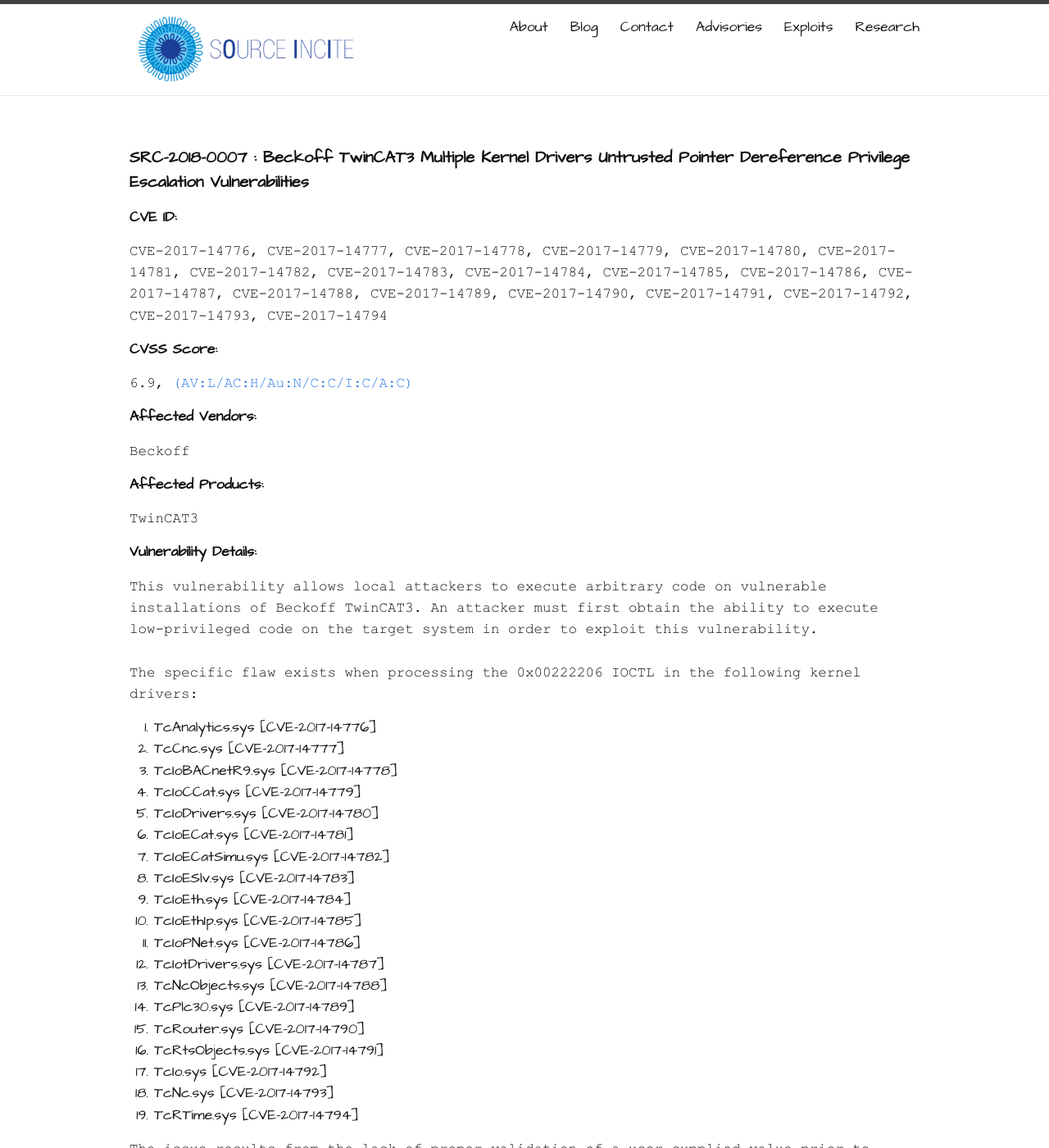
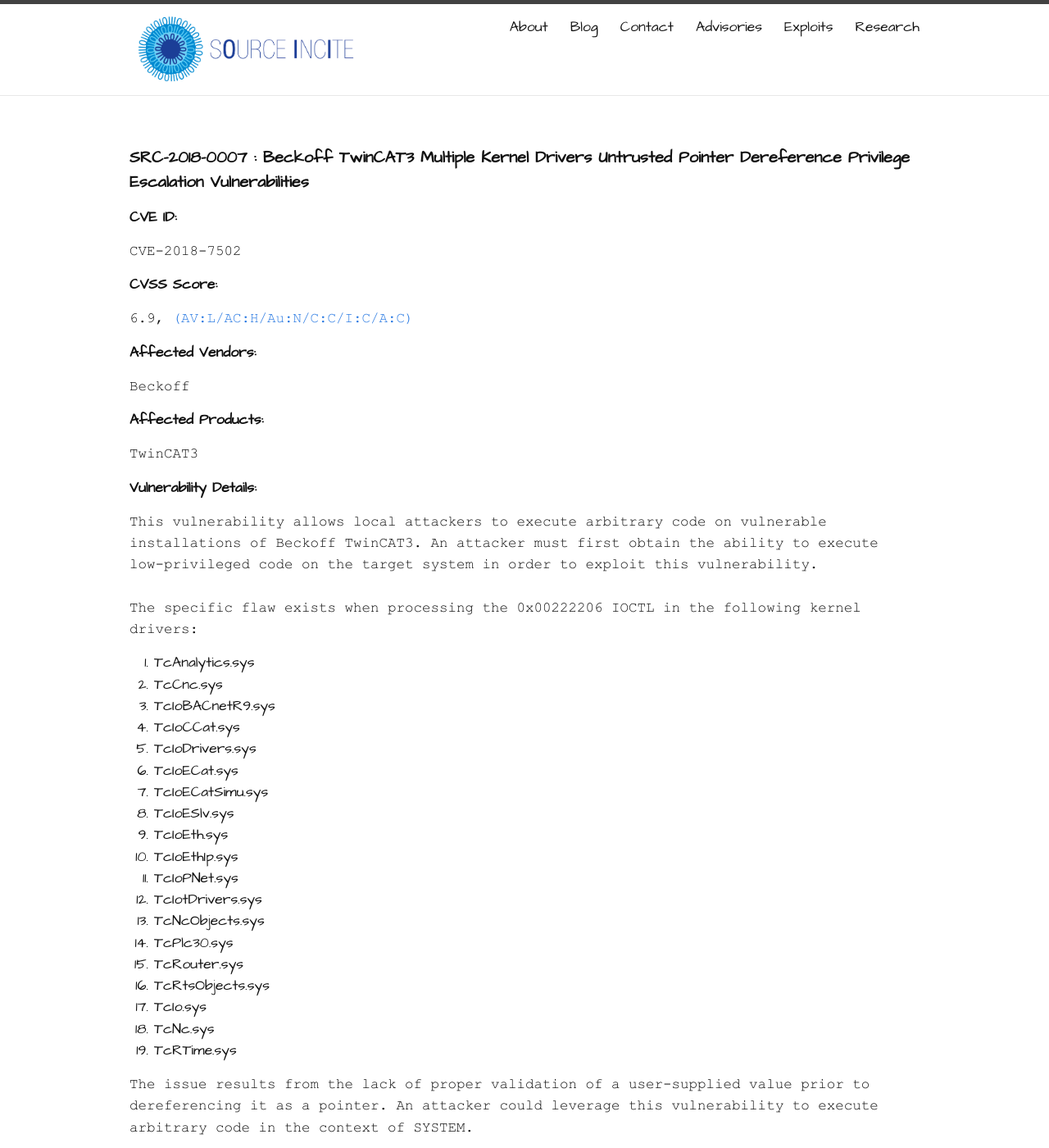
Before and after one commit to sourceincite/sourceincite.github.io, a Jekyll site: the page built from advisories/src-2018-0007.md, in a window 1280 px wide and 1400 px high. Shown: the whole window at 82% size. Built offline with Jekyll 4.4.1, drawn with Linux system fonts in a browser that asks for light colours.

Commit message:
updated an older advisory

```diff
--- a/advisories/src-2018-0007.md
+++ b/advisories/src-2018-0007.md
@@ -3,7 +3,7 @@
 permalink: /advisories/src-2018-0007/
 id: SRC-2018-0007
 atitle: Beckoff TwinCAT3 Multiple Kernel Drivers Untrusted Pointer Dereference Privilege Escalation Vulnerabilities
-CVE: CVE-2017-14776, CVE-2017-14777, CVE-2017-14778, CVE-2017-14779, CVE-2017-14780, CVE-2017-14781, CVE-2017-14782, CVE-2017-14783, CVE-2017-14784, CVE-2017-14785, CVE-2017-14786, CVE-2017-14787, CVE-2017-14788, CVE-2017-14789, CVE-2017-14790, CVE-2017-14791, CVE-2017-14792, CVE-2017-14793, CVE-2017-14794
+CVE: CVE-2018-7502
 CVSSrating: 6.9
 CVSSscore: (AV:L/AC:H/Au:N/C:C/I:C/A:C)
 vendor: Beckoff
@@ -18,25 +18,25 @@
  <br /><br />
  The specific flaw exists when processing the 0x00222206 IOCTL in the following kernel drivers:</p>
 
-  1. TcAnalytics.sys   [CVE-2017-14776]
-  2. TcCnc.sys         [CVE-2017-14777]
-  3. TcIoBACnetR9.sys  [CVE-2017-14778]
-  4. TcIoCCat.sys      [CVE-2017-14779]
-  5. TcIoDrivers.sys   [CVE-2017-14780]
-  6. TcIoECat.sys      [CVE-2017-14781]
-  7. TcIoECatSimu.sys  [CVE-2017-14782]
-  8. TcIoESlv.sys      [CVE-2017-14783]
-  9. TcIoEth.sys       [CVE-2017-14784]
-  10. TcIoEthIp.sys    [CVE-2017-14785]
-  11. TcIoPNet.sys     [CVE-2017-14786]
-  12. TcIotDrivers.sys [CVE-2017-14787]
-  13. TcNcObjects.sys  [CVE-2017-14788]
-  14. TcPlc30.sys      [CVE-2017-14789]
-  15. TcRouter.sys     [CVE-2017-14790]
-  16. TcRtsObjects.sys [CVE-2017-14791]
-  17. TcIo.sys         [CVE-2017-14792]
-  18. TcNc.sys         [CVE-2017-14793]
-  19. TcRTime.sys      [CVE-2017-14794]
+  1. TcAnalytics.sys
+  2. TcCnc.sys
+  3. TcIoBACnetR9.sys
+  4. TcIoCCat.sys
+  5. TcIoDrivers.sys
+  6. TcIoECat.sys
+  7. TcIoECatSimu.sys
+  8. TcIoESlv.sys
+  9. TcIoEth.sys
+  10. TcIoEthIp.sys
+  11. TcIoPNet.sys
+  12. TcIotDrivers.sys
+  13. TcNcObjects.sys
+  14. TcPlc30.sys
+  15. TcRouter.sys
+  16. TcRtsObjects.sys
+  17. TcIo.sys
+  18. TcNc.sys
+  19. TcRTime.sys
 
  <p class="cn" markdown="1">The issue results from the lack of proper validation of a user-supplied value prior to dereferencing it as a pointer. An attacker could leverage this vulnerability to execute arbitrary code in the context of SYSTEM.</p>
 poc: /pocs/src-2018-0007.py.txt
```
Also changed, not shown: pocs/src-2018-0007.py.txt (+20 -19 lines).
